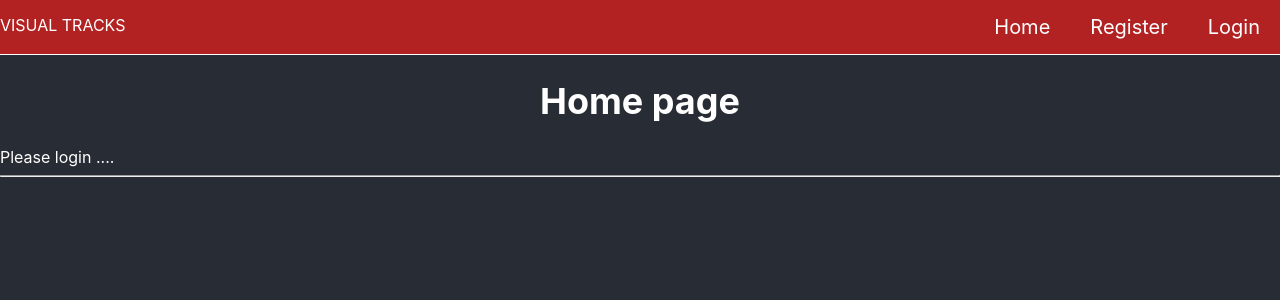
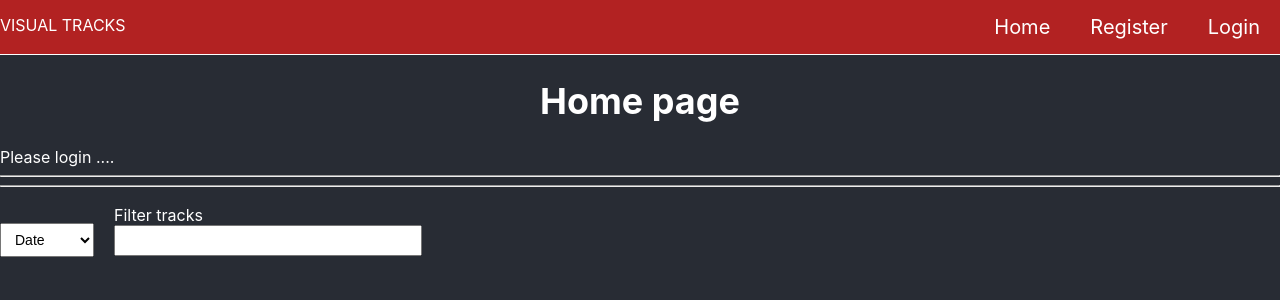
Before and after one commit to nesabg/visual-tracks, a React (Create React App) app: page / in a window 1280 px wide. Shown: the top 300 px of the page. Built offline with nearby package versions, Linux system fonts and the light colour scheme.

Commit message:
Adding filter tracks by specifiek field

```diff
--- a/src/App.js
+++ b/src/App.js
@@ -10,7 +10,8 @@ import Register from './pages/Register'
 
 const Wrapper = styled.div`
     background-color: #282c34;
-    height: 100vh;
+    min-height: 100vh;
+    height: 100%;
 `
 
 
--- a/src/components/Input.js
+++ b/src/components/Input.js
@@ -10,6 +10,7 @@ const Label = styled.label`
     color: #fff;
 `
 const InputWrapper = styled.div`
+    display: inline-block;
     margin: 10px 0;
 `
 
--- a/src/components/Pagination.js
+++ b/src/components/Pagination.js
@@ -5,23 +5,19 @@ const StyledLink = styled.a`
     margin: 0 5px;
 `
 
-const Pagination = ({tracksLength, tracks, setTracksToRender}) => {
+const Pagination = ({filteredTracks, setPage}) => {
 
-    const pages = new Array(Math.floor(tracksLength / 20)).fill(1)
+    const pages = new Array(Math.floor(filteredTracks.length / 20)).fill(1)
 
-    const changeTracksToRender = (page) => {
-        const coef = 1 + page * 20
-        setTracksToRender(tracks.slice(coef, coef + 20))
-    }
 
     const handleClick = (e) => {
         e.preventDefault()
-        changeTracksToRender(e.target.href.split('3000/')[1])
+        setPage(Number(e.target.href.split('3000/')[1]))
     }
 
     return(
         <>
-            {pages.map((e, i) => {
+            {pages.map((_, i) => {
                 return <StyledLink onClick={handleClick} href={i} key={i}> &lt;{i + 1}&gt; </StyledLink>
             })}
         </>
--- /dev/null
+++ b/src/components/Select.js
@@ -0,0 +1,20 @@
+import styled from 'styled-components'
+
+const SelectElement = styled.select`
+    padding: 7px 10px;
+    margin-right: 20px;
+    font-size: 14px;
+`
+
+const Select = ({options, handleSelect}) => {
+
+    return <>
+        <SelectElement name="filterField" onChange={e => handleSelect(e.target.value)}>
+            { options.map(e => {
+                return <option key={e} value={e.toLowerCase()}>{e}</option>
+            })}
+        </SelectElement>
+    </>
+}
+
+export default Select
--- a/src/pages/Homepage.js
+++ b/src/pages/Homepage.js
@@ -3,6 +3,9 @@ import styled from 'styled-components'
 import Heading from '../components/Heading'
 import Pagination from '../components/Pagination'
 import RenderTrack from '../components/RenderTrack'
+import Input from '../components/Input'
+import Select from '../components/Select'
+
 import { TrackContext } from '../context/TracksContext'
 import { UserContext } from '../context/UserContext'
 
@@ -23,26 +26,32 @@ const LoginMessage = styled.div`
 
 const Homepage = () => {
 
-    const [tracksToRender, setTracksToRender] = useState([])
     const [tracks, setTracks] = useState([])
+    const [filteredTracks, setFilteredTracks] = useState([])
+    const [inputFilter, setInputFilter] = useState('')
+    const [page, setPage] = useState(0)
+    const [numberOfTracksToShow, setNumberOfTracksToShow] = useState(10)
+    const [filterField, setFilterField] = useState('date')
 
     const { isLogin } = useContext(UserContext)
     const { getData, rawData } = useContext(TrackContext)
 
     useEffect(() => {
-       if(!isLogin){
-            setTracksToRender([])
-        }else{
-            tracks.length > 0 ? setTracksToRender(tracks.slice(0, 20)) : setTracksToRender([])
-        }
-    },[isLogin, tracks])
-
-    useEffect(() => {
         formatData(rawData)
     },[rawData])
 
+    useEffect(() =>{
+        setFilteredTracks(tracks
+            .map(e => {
+                let innerFiltered = e[1].filter(i => i[filterField] !== null ? i[filterField].toLowerCase().includes(inputFilter) : undefined)
+                if(innerFiltered.length === 0){
+                    return undefined
+                }
+                return [e[0], innerFiltered]})
+            .filter(t=> t !== undefined))
+    },[tracks, inputFilter, filterField])
+
     const formatData = (arr) => {
-
         const formatedArray = arr.reduce((acc, e) => {
             acc[e.ip] === undefined ? acc[e.ip] = [e] : acc[e.ip].push(e)
             return acc
@@ -54,17 +63,24 @@ const Homepage = () => {
         setTracks(prevState => finalData)
     }
 
+    const coef = () => 1 + page * numberOfTracksToShow
+
    return (
         <div>
             <Heading title="Home page" />
             { isLogin ? <Button onClick={getData}>Get Data</Button> : <LoginMessage>Please login ....</LoginMessage>}
             <hr/>
+            <hr/>
+            <Select handleSelect={setFilterField} options={['Date', 'Os', 'Browser', 'IP' ]}/>
+            <Input type="text" label="Filter tracks" id="filter" handler={setInputFilter}/>
             <div>
-                {tracksToRender.map((track) => {
+                { filteredTracks
+                    .slice(coef(), coef() + numberOfTracksToShow)
+                    .map((track) => {
                         return <RenderTrack track={track} key={track[0]}/>
                     })}
             </div>
-            {isLogin ? <Pagination tracksLength={tracks.length} tracks={tracks} setTracksToRender={setTracksToRender} /> : null }
+            {isLogin ? <Pagination filteredTracks={filteredTracks} setPage={setPage} /> : null }
         </div>
     )
 }
```
Lines whose indentation alone changed are shown as unchanged.
